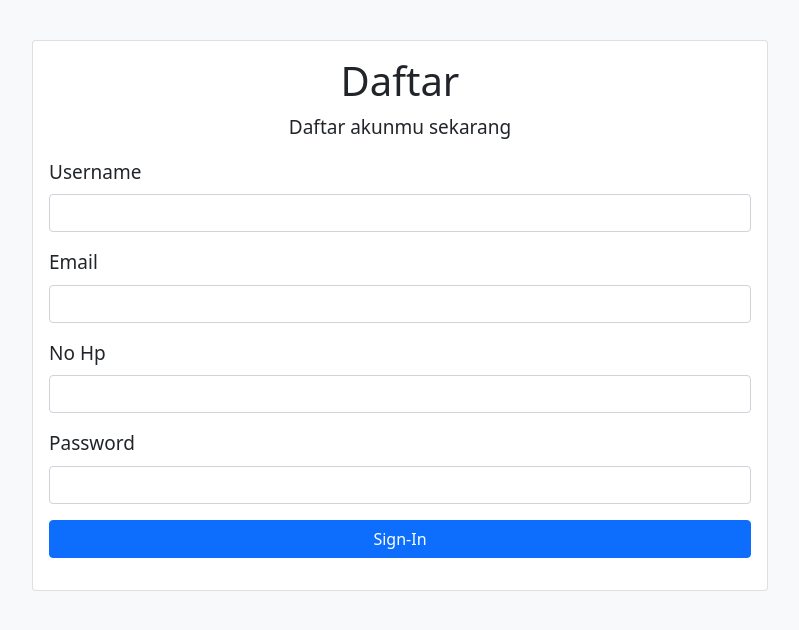
After one commit to Zaisiapa17/PWP-final-assigment, a Flask app: page /daftar in a window 1280 px wide. The commit adds this page. Shown: the top 630 px of the page, without its empty margins (240-1039 px from the left). Run offline with Flask 3, Linux system fonts and the light colour scheme; some libraries are stand-ins or nearby versions.

Commit message:
add page sign-in for customers and repair page logins

```diff
--- a/client/myapp.py
+++ b/client/myapp.py
@@ -7,6 +7,10 @@ app = Flask(__name__)
 @app.route("/login")
 def login():
     return render_template('/login.html')
+
+@app.route("/daftar")
+def signIn():
+    return render_template('/sign-in.html')
 
 @app.route("/")
 @app.route("/index")
--- /dev/null
+++ b/client/templates/sign-in.html
@@ -0,0 +1,57 @@
+{% extends "layout.html" %}
+
+
+{% block head %}
+<!-- Bootstrap CSS -->
+<link href="../static/plugins/bootstrap-5.1.3/bootstrap-5.1.3/dist/css/bootstrap.min.css" rel="stylesheet">
+<link rel="stylesheet" href="../static/plugins/fontawesome-free/css/all.min.css">
+
+<!-- custom css -->
+<link rel="stylesheet" href="../static/css/style.css">
+
+<title>halaman Daftar</title>
+{% endblock %}
+
+{% block body %}
+
+<body class="bg-light">
+    <div class="" style="height: 5vh;"></div>
+    <div class="container">
+        <div class="row flex align-items-center justify-content-center my-auto">
+            <div class="col-8">
+                <div class="card">
+                    <div class="card-body">
+                        <form>
+                            <div class="mb-3 text-center">
+                                <h1>Daftar</h1>
+                                <div class="mb-3 text-center">
+                                    <p>Daftar akunmu sekarang</p>
+                                </div>
+                                <div class="mb-3 text-start">
+                                    <label for="name" class="form-label">Username</label>
+                                    <input type="text" class="form-control" id="name" aria-describedby="emailHelp">
+                                </div>
+                                <div class="mb-3 text-start">
+                                    <label for="email" class="form-label">Email</label>
+                                    <input type="email" class="form-control" id="email">
+                                </div>
+                                <div class="mb-3 text-start">
+                                    <label for="phone" class="form-label">No Hp</label>
+                                    <input type="number" class="form-control" id="phone">
+                                </div>
+                                <div class="mb-3 text-start">
+                                    <label for="password" class="form-label">Password</label>
+                                    <input type="password" class="form-control" id="password">
+                                </div>
+                                <div class="d-grid gap-2">
+                                    <button class="btn btn-primary" type="submit">Sign-In</button>
+                                </div>
+                        </form>
+                    </div>
+                </div>
+            </div>
+        </div>
+    </div>
+    <script src="../static/plugins/jquery/jquery.min.js"></script>
+</body>
+{% endblock %}
```
Also changed, not shown: client/templates/admin/login.html (+5 -11 lines), client/templates/login.html (+9 -15 lines).
